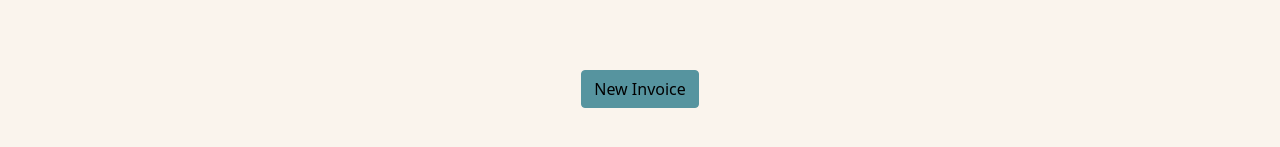
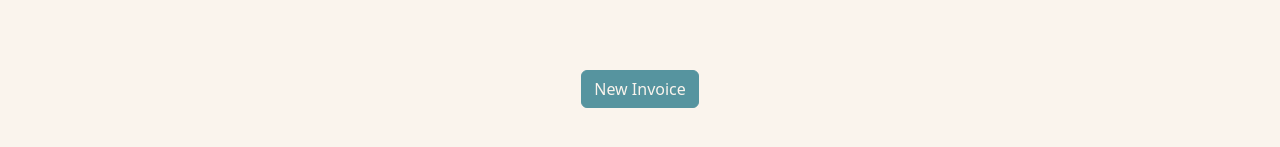
Before and after one commit to aruZeta/invoicerapp, a React (Create React App) app: page / in a window 1280 px wide. Shown: the part 339-486 px from the top of the page. Built offline with nearby package versions, Linux system fonts and the light colour scheme.

Commit message:
[refactor] Use bootstrap 5.2.0 and revert prefixes in main.scss

```diff
--- a/package.json
+++ b/package.json
@@ -17,7 +17,7 @@
     "@testing-library/jest-dom": "^5.16.4",
     "@testing-library/react": "^13.3.0",
     "@testing-library/user-event": "^13.5.0",
-    "bootstrap": "^5.1.3",
+    "bootstrap": "^5.2.0-beta1",
     "react": "^18.1.0",
     "react-bootstrap": "^2.4.0",
     "react-dom": "^18.1.0",
--- a/src/styles/main.scss
+++ b/src/styles/main.scss
@@ -14,13 +14,13 @@ $btn-link-color: $light;
 @import "~bootstrap/scss/bootstrap";
 
 .btn {
-    --btn-color: #{$light};
+    --#{$prefix}btn-color: #{$light};
 }
 
 .btn:active, .btn.active {
-    --btn-active-color: #{$secondary};
+    --#{$prefix}btn-active-color: #{$secondary};
 }
 
 .btn:hover, .btn:focus {
-    --btn-hover-color: #{$primary};
+    --#{$prefix}btn-hover-color: #{$primary};
 }
```
Also changed, not shown: 1 other file (tests, documents, lock files or other folders).
